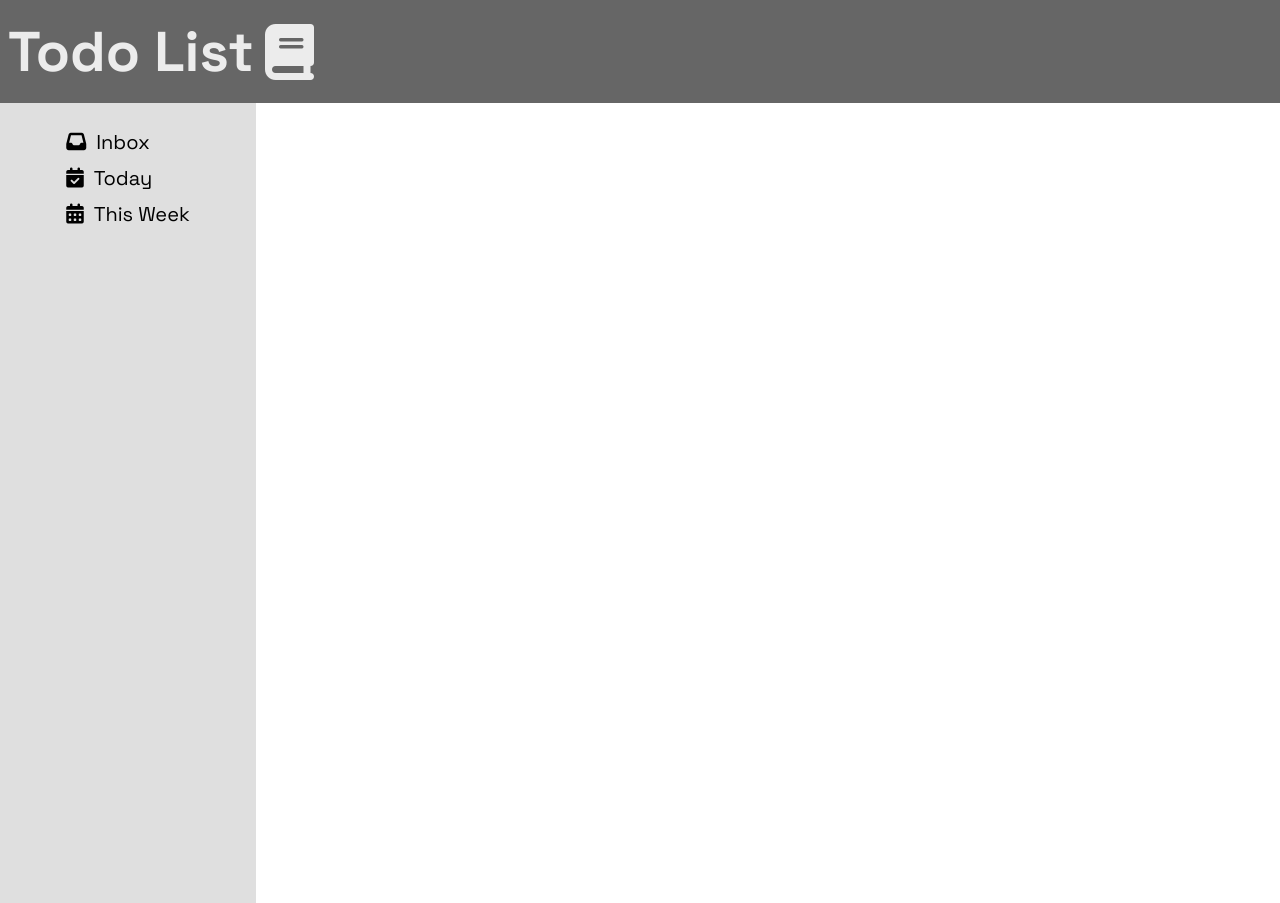
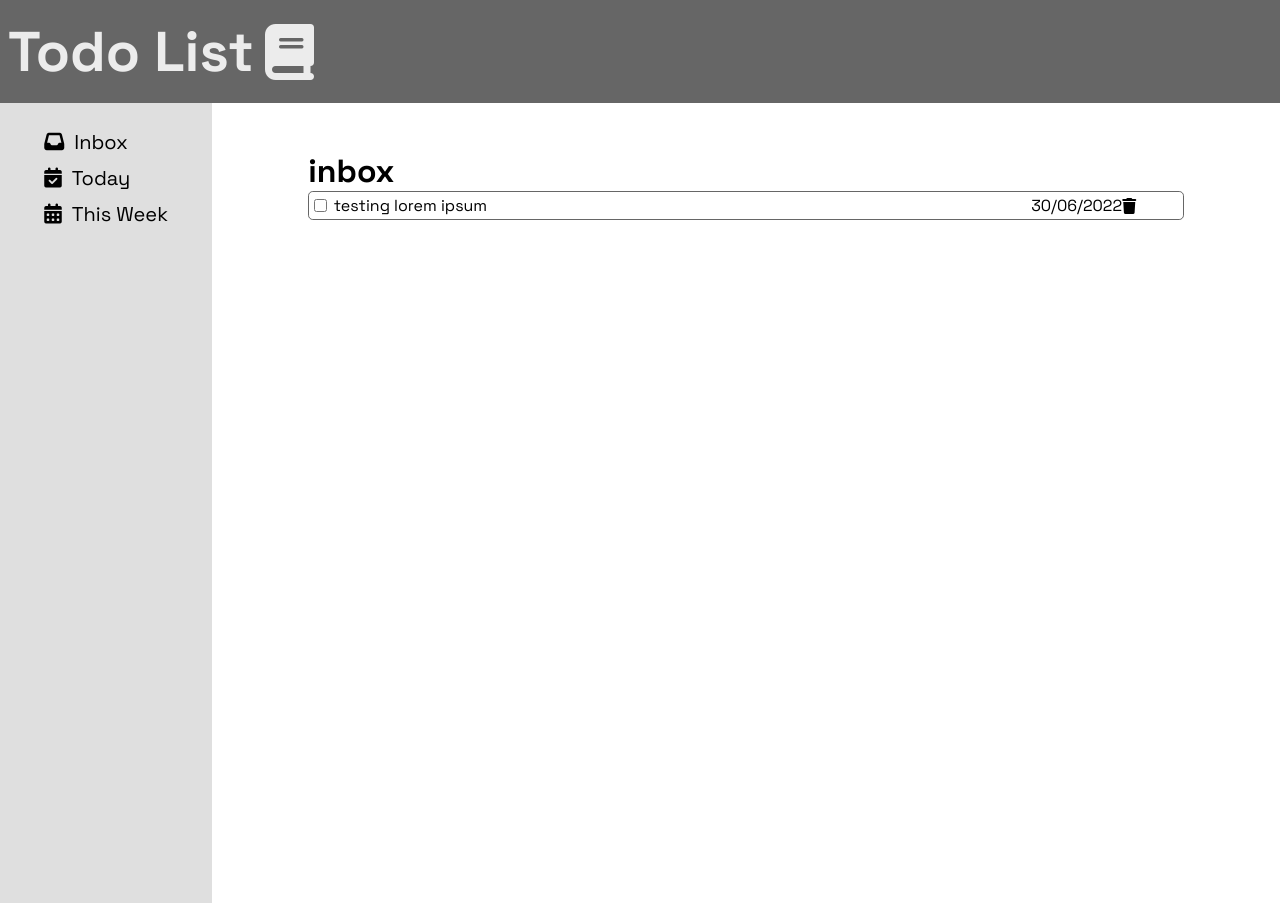
Before and after one commit to haroldm2598/Project-todolist, a website built with webpack: page dist/index.html in a window 1280 px wide. Built offline with nearby package versions, Linux system fonts and the light colour scheme.

Commit message:
ninth / june 30, 2022

```diff
--- a/src/modules/contentComponents/inboxIndex.js
+++ b/src/modules/contentComponents/inboxIndex.js
@@ -1,17 +1,48 @@
 import '../../styles/main.scss';
 
-const contentComponents = () => {
+/* <i class="fas fa-trash"></i> */
+
+const setAttributes = (elem, attr) => {
+	for (const key in attr) {
+		elem.setAttribute(key, attr[key]);
+	}
+};
+
+const radioButtons = () => {
 	const element = document.createElement('div');
+	const input = document.createElement('input');
+	const forInput = document.createElement('for');
+	const datePara = document.createElement('p');
+	const icon = document.createElement('i');
 
-	element.textContent = 'Inbox Section';
+	setAttributes(input, { type: 'checkbox', id: 'testing', name: 'testing' });
+	forInput.textContent = 'testing lorem ipsum';
+	datePara.textContent = '30/06/2022';
+	setAttributes(icon, { class: 'fas fa-trash' });
 
+	element.classList.add('contentContainer__input');
+	input.classList.add('contentContainer__input--checkBox');
+	forInput.classList.add('contentContainer__input--title');
+	datePara.classList.add('contentContainer__input--date');
+	icon.classList.add('contentContainer__input--icon');
+
+	element.appendChild(input);
+	element.appendChild(forInput);
+	element.appendChild(datePara);
+	element.appendChild(icon);
 	return element;
 };
 
 export const inboxComponents = () => {
-	const div = document.createElement('div');
-	// div.textContent = '';
-	div.appendChild(contentComponents());
+	const element = document.createElement('div');
+	const h1 = document.createElement('h1');
 
-	return div;
+	h1.textContent = 'inbox';
+
+	element.classList.add('contentContainer');
+	h1.classList.add('contentContainer__header');
+
+	element.appendChild(h1);
+	element.appendChild(radioButtons());
+	return element;
 };
--- a/src/modules/index.js
+++ b/src/modules/index.js
@@ -1,9 +1,16 @@
 import { headerComponents } from '../modules/mainComponents/headerComponents';
 import { sidebarComponents } from '../modules/mainComponents/sidebarComponents';
-import { funcEvent } from '../modules/mainComponents/functionEvent';
+import { inboxComponents } from './contentComponents/inboxIndex';
 
 export const mainComponents = () => {
+	const divWrapper = document.createElement('div');
+
+	divWrapper.classList.add('wrapper');
+
+	divWrapper.appendChild(sidebarComponents());
+	divWrapper.appendChild(inboxComponents());
+
 	document.body.appendChild(headerComponents());
-	document.body.appendChild(sidebarComponents());
-	// funcEvent();
+	document.body.appendChild(divWrapper);
+	// document.body.appendChild(inboxComponents());
 };
--- a/src/modules/mainComponents/functionEvent.js
+++ /dev/null
@@ -1,11 +0,0 @@
-import { inboxComponents } from '../contentComponents/inboxIndex';
-
-export const funcEvent = () => {
-	const linkItem = document.querySelector('button');
-
-	linkItem.addEventListener('click', () => {
-		inboxComponents();
-	});
-
-	return linkItem;
-};
--- a/src/modules/mainComponents/sidebarComponents.js
+++ b/src/modules/mainComponents/sidebarComponents.js
@@ -1,5 +1,5 @@
 import '../../styles/main.scss';
-import { inboxComponents } from '../contentComponents/inboxIndex';
+// import { inboxComponents } from '../contentComponents/inboxIndex';
 
 const objItem = [
 	{ icon: 'fa-inbox', title: 'Inbox' },
@@ -20,11 +20,11 @@ export const sidebarComponents = () => {
 
 		createList.classList.add('sideBarContainer__list--item');
 
-		createButton.addEventListener('click', () => {
-			inboxComponents();
-			console.log('clicked');
-			console.log(inboxComponents);
-		});
+		// createButton.addEventListener('click', () => {
+		// 	inboxComponents();
+		// 	console.log('clicked');
+		// 	console.log(inboxComponents);
+		// });
 
 		createList.appendChild(createButton);
 		listItem.appendChild(createList);
--- a/src/styles/main.scss
+++ b/src/styles/main.scss
@@ -13,6 +13,10 @@ $fa-font-path: '~@fortawesome/fontawesome-free/webfonts';
 	margin: 0;
 	box-sizing: border-box;
 	font-family: $MainFont;
+}
+
+.wrapper {
+	display: flex;
 }
 
 // ------------------------ HEADER ------------------------
@@ -70,3 +74,32 @@ $fa-font-path: '~@fortawesome/fontawesome-free/webfonts';
 		}
 	}
 }
+
+// ------------------------ CONTENT ------------------------
+
+.contentContainer {
+	height: 100vh;
+	width: 100%;
+	padding: 3em 6em;
+
+	&__header {
+		font-family: $MainFont;
+	}
+
+	&__input {
+		width: 100%;
+		padding: 0.2em 0.3em;
+		display: flex;
+		align-items: center;
+		border: 1px solid $mainBG1;
+		border-radius: 0.3em;
+
+		&--checkBox {
+			margin-right: 0.5em;
+		}
+
+		&--date {
+			margin-left: 34em;
+		}
+	}
+}
```
Also changed, not shown: src/modules/functionEvent.js (added, +11 -0 lines).
